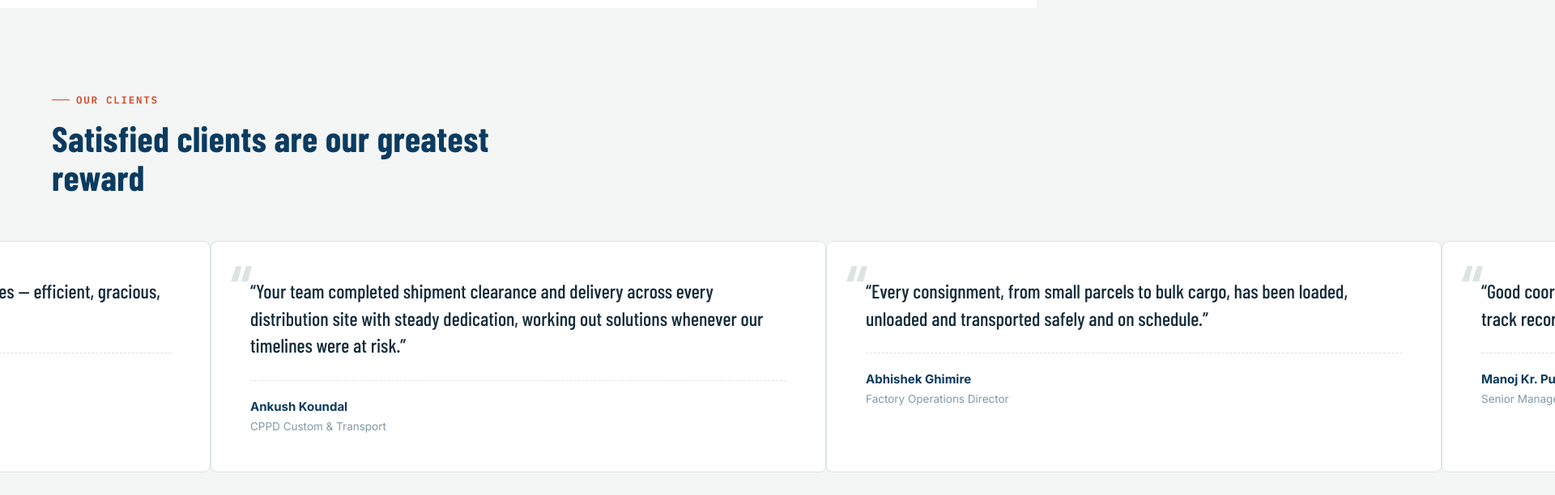
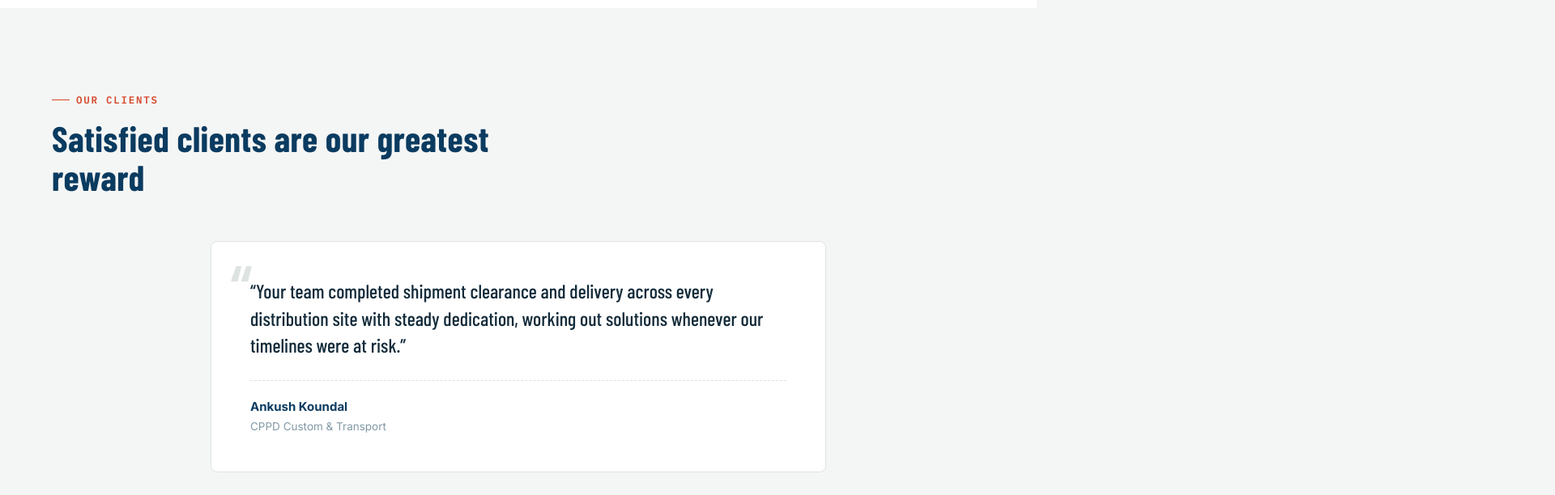
Before and after one commit to arnab-bhunia/QUICK-TRANSOLUTION, a React (Vite) app in the folder client/: page / in a window 1280 px wide. Shown: the part 2685-3297 px from the top of the page at 81% size, 1920 px wide, since content can reach past the window. Built offline with nearby package versions, Linux system fonts and the light colour scheme; no server answers; a web font is replaced by a local one.

Commit message:
fix testimonial carousel overflow causing horizontal scroll

```diff
--- a/client/src/components/Testimonials.css
+++ b/client/src/components/Testimonials.css
@@ -5,6 +5,7 @@
 .testimonial-stage {
   max-width: 760px;
   margin: 0 auto;
+  overflow: hidden;
 }
 
 .testimonial-track {
--- a/client/src/index.css
+++ b/client/src/index.css
@@ -34,6 +34,10 @@
 
 *, *::before, *::after {
   box-sizing: border-box;
+}
+
+html, body {
+  overflow-x: hidden;
 }
 
 html {
```
Also changed, not shown: 2 other files (tests, documents, lock files or other folders).
